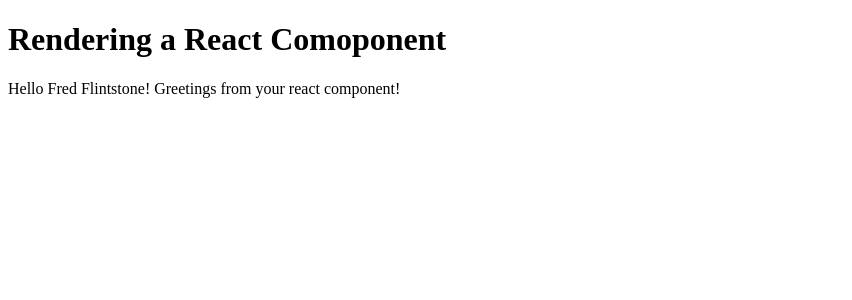
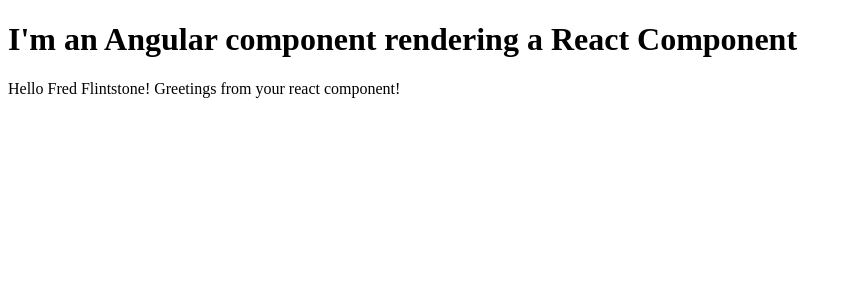
Before and after one commit to markkra/ng-react, an Angular app: page / in a window 1280 px wide. Shown: the top 300 px of the page, without its empty margins (0-852 px from the left). Built offline with nearby package versions, Linux system fonts and the light colour scheme.

Commit message:
Updating title

```diff
--- a/src/app/app.component.ts
+++ b/src/app/app.component.ts
@@ -8,7 +8,7 @@
 })
 export class AppComponent implements OnInit {
 
-  title = 'Rendering a React Comoponent';
+  title = 'I\'m an Angular component rendering a React Component';
 
   ngOnInit(): void {
     RenderHelloReactWorld('#reactHost', {name: 'Fred Flintstone'});
```
